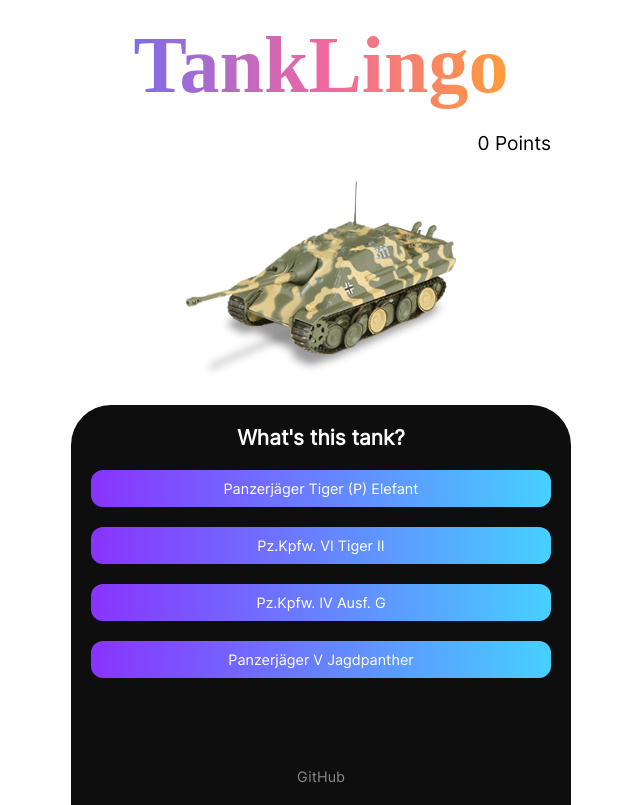
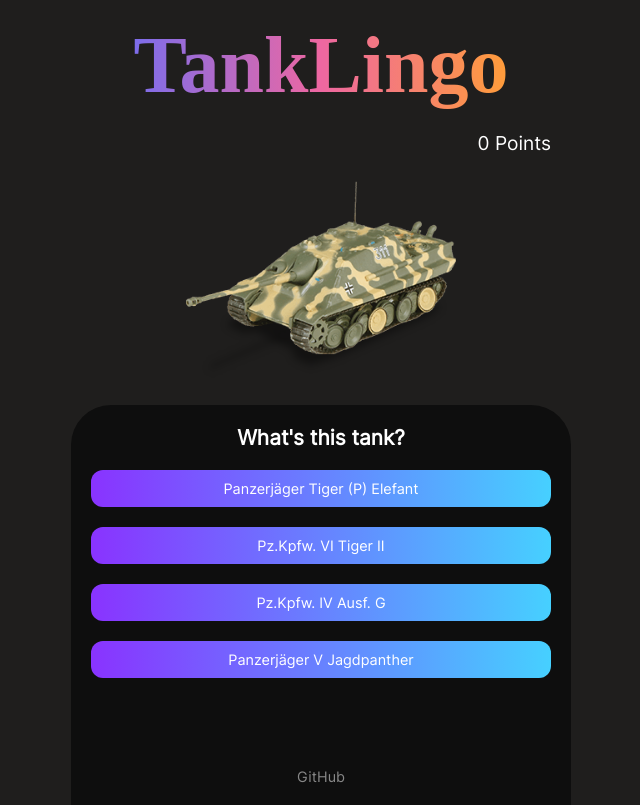
Before and after one commit to ssebastianoo/TankLingo, a Svelte app: page / in a window 1280 px wide. Shown: the whole page, without its empty margins (319-959 px from the left). Built offline with nearby package versions, Linux system fonts and the light colour scheme; a web font is replaced by a local one.

Commit message:
dark background

```diff
--- a/src/App.svelte
+++ b/src/App.svelte
@@ -182,7 +182,6 @@
     .points {
         text-align: right;
         padding: 0 20px;
-        color: black;
         font-size: 1.2em;
     }
 
--- a/src/app.scss
+++ b/src/app.scss
@@ -9,4 +9,5 @@ body {
     font-family: "Inter";
     color: white;
     font-size: 16px;
+    background-color: #1f1e1d;
 }
```
Also changed, not shown: public/manifest.json.
